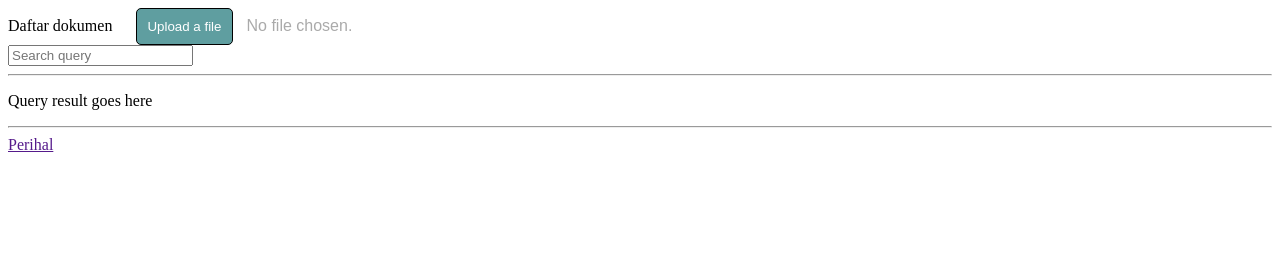
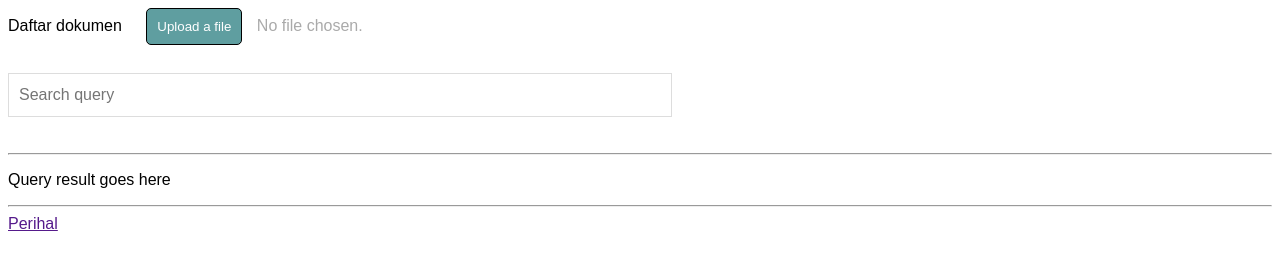
Before and after one commit to rafirm29/Algeo02-19027, a plain HTML site: page src/index.html in a window 1280 px wide. Drawn offline with Linux system fonts and the light colour scheme.

Commit message:
updated styles

```diff
--- a/src/styles.css
+++ b/src/styles.css
@@ -1,3 +1,7 @@
+body {
+    font-family: sans-serif;
+}
+
 #custom-button {
     margin-left: 20px;
     padding: 10px;
@@ -17,3 +21,19 @@
     font-family: sans-serif;
     color:#aaa;
 }
+
+#query {
+    /*background-image: url('/css/searchicon.png'); /* Add a search icon to input */
+    /*background-position: 10px 12px; /* Position the search icon */
+    /*background-repeat: no-repeat; /* Do not repeat the icon image */
+    line-height: normal;
+    width: 50%; /* Full-width */
+    font-size: 16px; /* Increase font-size */
+    padding: 12px 20px 12px 10px; /* Add some padding */
+    border: 1px solid #ddd; /* Add a grey border */
+    margin-bottom: 12px; /* Add some space below the input */
+}
+
+.search-bar {
+    line-height: 100px;
+}
```
